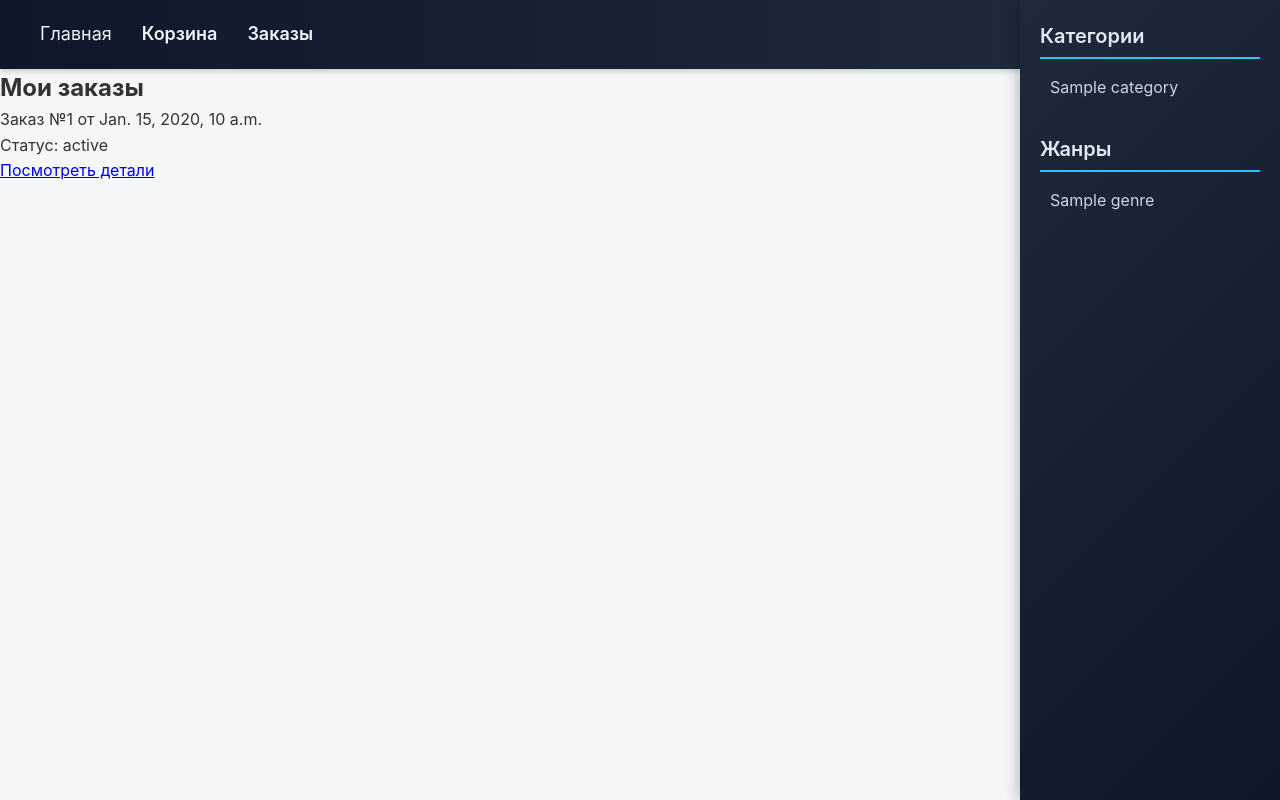
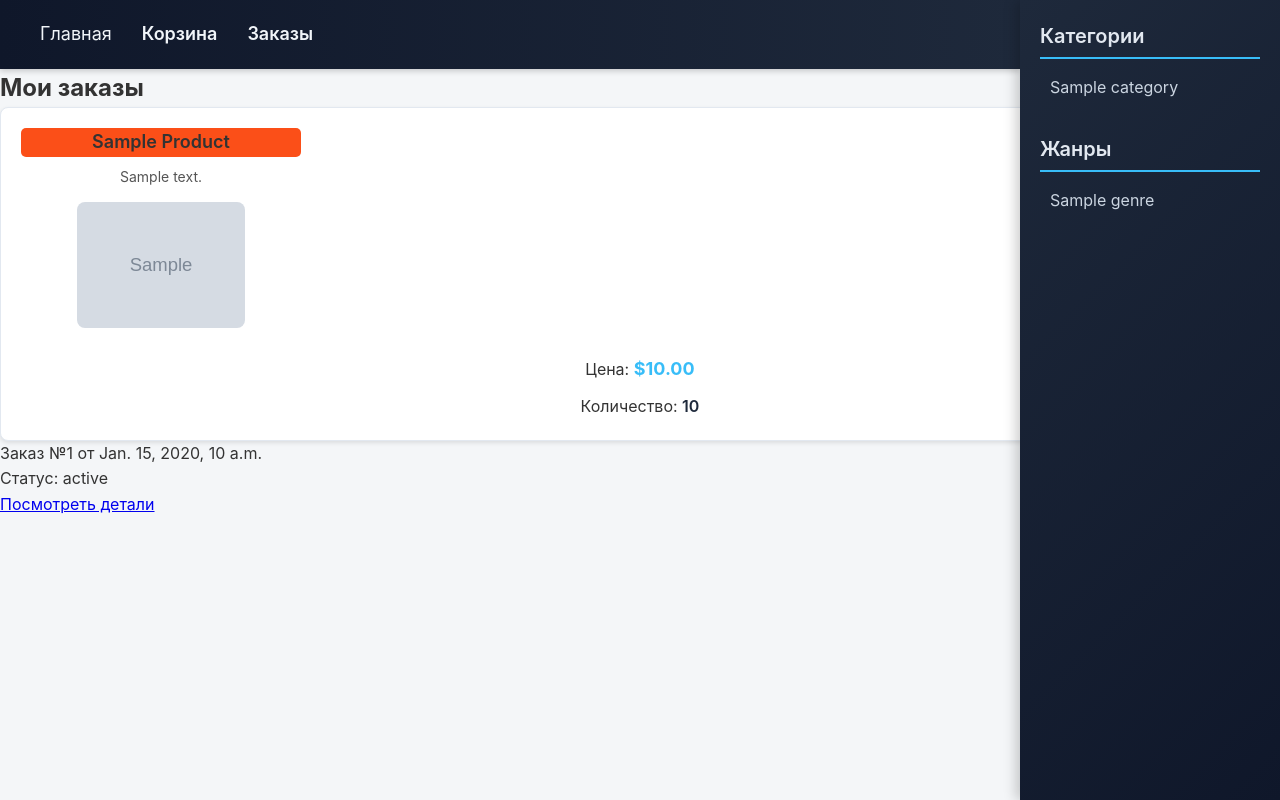
Before and after one commit to haesoul/my-book-shop, a Django app: page /order/order-list/ in a window 1280 px wide. Run offline with Django 5.2, Linux system fonts and the light colour scheme; a user stored in the database is signed in; tables that the repository leaves empty hold one stand-in row (values such as "Sample post"); grey boxes marked "Sample" are stand-in pictures.

Commit message:
I think it's all for Cart and Order

```diff
--- a/BookShop/main/templates/orders/order_detail.html
+++ b/BookShop/main/templates/orders/order_detail.html
@@ -10,9 +10,8 @@
 <p>Дата создания: {{ order.created_at }}</p>
 
 <hr>
-
 <h2>Товары в заказе:</h2>
-{% for item in items %}
+{% for item in order.items.all %}
     <div class="product-block-home">
         <a href="{% url 'product' item.product.slug %}" class="product-link">
             <div class="product-name-in-list">{{ item.product.name }}</div>
--- a/BookShop/main/templates/orders/order_list.html
+++ b/BookShop/main/templates/orders/order_list.html
@@ -7,8 +7,27 @@
 <h2>Мои заказы</h2>
 {% for order in orders %}
     <div class="order-card">
+        {% for item in order.items.all %}
+    <div class="product-block-home">
+        <a href="{% url 'product' item.product.slug %}" class="product-link">
+            <div class="product-name-in-list">{{ item.product.name }}</div>
+            <div class="product-description-in-list">{{ item.product.description|truncatechars:300 }}</div>
+            {% if item.product.photo %}
+                <img class="products-middle-size-photo-in-list"
+                     src="{{ item.product.photo.url }}"
+                     alt="{{ item.product.name }}"
+                     width="200px" height="300px">
+            {% endif %}
+        </a>
+        <div class="product-price-in-list">Цена: <span class="product-price-value">${{ item.price }}</span></div>
+        <div class="product-quantity-in-list">Количество: <span class="product-price-value-in-list">{{ item.quantity }}</span></div>
+    </div>
+{% empty %}
+    <p>Нет товаров в этом заказе.</p>
+{% endfor %}
         <p>Заказ №{{ order.id }} от {{ order.created_at }}</p>
         <p>Статус: {{ order.status }}</p>
+
         <a href="{% url 'order:order_detail' order.id %}">Посмотреть детали</a>
 
     </div>
--- a/BookShop/orders/models.py
+++ b/BookShop/orders/models.py
@@ -21,6 +21,6 @@ class Order(models.Model):
 
 class OrderItem(models.Model):
     order = models.ForeignKey(Order, on_delete=models.CASCADE,related_name='items')
-    product = models.ForeignKey(Product, on_delete=models.CASCADE,related_name='item')
+    product = models.ForeignKey(Product, on_delete=models.CASCADE,related_name='products')
     quantity = models.PositiveIntegerField(default=1)
     price = models.DecimalField(max_digits=10, decimal_places=2)
--- a/BookShop/orders/views.py
+++ b/BookShop/orders/views.py
@@ -1,3 +1,4 @@
+from django.contrib import messages
 from django.contrib.auth.mixins import LoginRequiredMixin
 from django.http import HttpResponseForbidden
 from django.shortcuts import render, get_object_or_404, redirect
@@ -9,7 +10,7 @@ from orders.forms import *
 from orders.models import *
 
 
-class AddOrderView(LoginRequiredMixin,CreateView):
+class AddOrderView(LoginRequiredMixin, CreateView):
     form_class = OrderForm
     model = Order
     template_name = 'orders/add-order.html'
@@ -20,18 +21,31 @@ class AddOrderView(LoginRequiredMixin,CreateView):
 
     def form_valid(self, form):
         form.instance.user = self.request.user
-        form.instance.product = self.get_object()
-        return super().form_valid(form)
+        response = super().form_valid(form)
+
+        cart = Cart.objects.get(user=self.request.user)
+        product = self.get_object()
+
+        try:
+            cart_item = CartItem.objects.get(cart=cart, product=product)
+        except CartItem.DoesNotExist:
+            messages.error(self.request, "Выбранный товар отсутствует в корзине.")
+            return redirect('home')  # или на 'cart:view', если у тебя есть такой маршрут
+
+        # Создаём OrderItem
+        OrderItem.objects.create(
+            order=self.object,
+            product=product,
+            quantity=cart_item.quantity,
+            price=product.price
+        )
+
+        cart_item.delete()  # удаляем товар из корзины после заказа
+
+        return response
 
     def get_success_url(self):
-        CartItem.objects.all().delete()
         return reverse_lazy('home')
-
-
-
-
-
-
 
 
 class OrderDetailView(LoginRequiredMixin, DetailView):
@@ -39,17 +53,20 @@ class OrderDetailView(LoginRequiredMixin, DetailView):
     template_name = 'orders/order_detail.html'
     context_object_name = 'order'
 
+
     def get_queryset(self):
-        # Только заказы текущего пользователя
         return Order.objects.filter(user=self.request.user)
 
     def get_context_data(self, **kwargs):
         context = super().get_context_data(**kwargs)
-        # Добавим связанные товары в заказе
-        context['items'] = OrderItem.objects.filter(order=self.object)
+        context['items'] = self.object.items.all()  # <-- вот эта строка
         return context
 
 class OrderListView(LoginRequiredMixin, ListView):
     model = Order
     template_name = 'orders/order_list.html'
     context_object_name = 'orders'
+
+
+    def get_queryset(self):
+        return Order.objects.filter(user=self.request.user)
```
Also changed, not shown: BookShop/static/css/base.css (+13 -0 lines).
